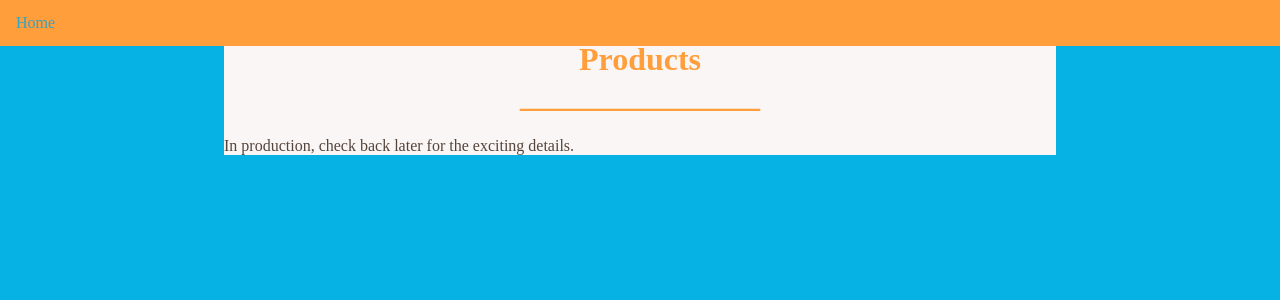
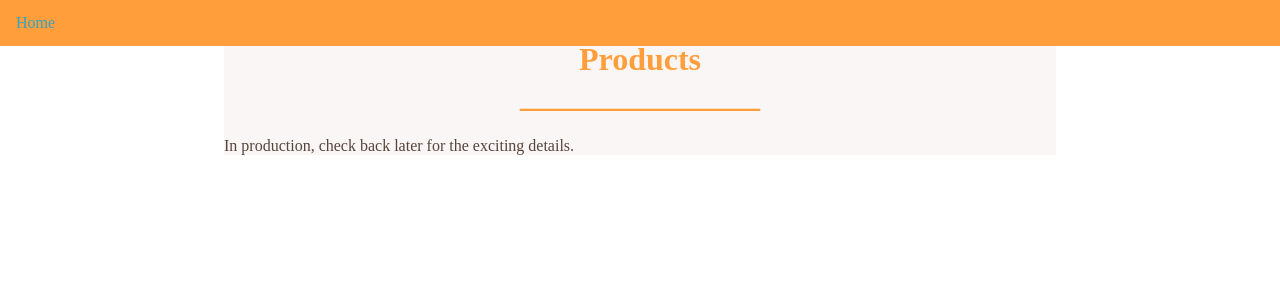
Before and after one commit to Gantrock/gantrock.github.io, a Jekyll site: the page built from products/index.html, in a window 1280 px wide and 900 px high. Shown: the top 300 px of the window. Built offline with Jekyll 4.4.1, drawn with Linux system fonts in a browser that asks for light colours.

Commit message:
Testing color variables

```diff
--- a/css/main.css
+++ b/css/main.css
@@ -23,7 +23,7 @@ orange: #ffac68;
     --lightAccent: #05b2e3;
 }
 body, html {
-    background-color: #05b2e3;//var(--background);
+    background-color: var(--background);
     color: var(--darkGray);
     margin: 0;
     padding: 0;
```
